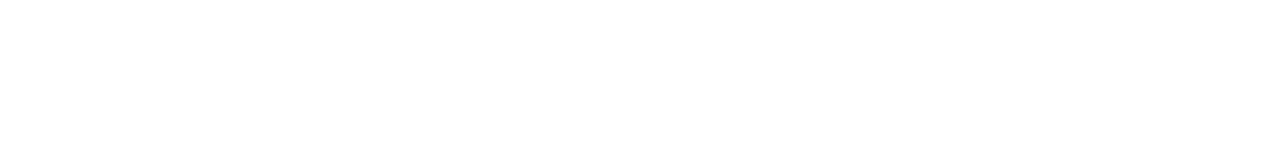
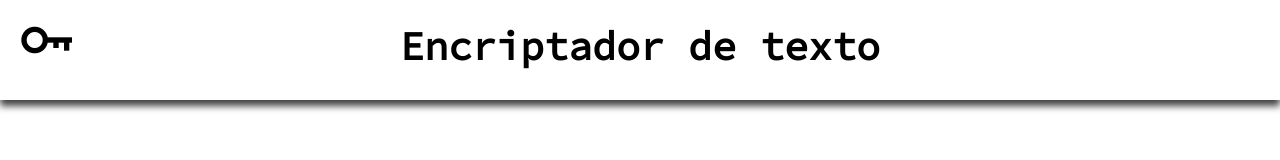
Before and after one commit to Gabriel100201/Encripador-de-texto, a plain HTML site: page index.html in a window 1280 px wide. Drawn offline with nearby package versions, Linux system fonts and the light colour scheme.

Commit message:
Creando Encabezado de la pagina

```diff
--- a/index.html
+++ b/index.html
@@ -1,20 +1,25 @@
 <!DOCTYPE html>
-<html lang="en">
+<html lang="es">
 <head>
     <meta charset="UTF-8">
     <meta http-equiv="X-UA-Compatible" content="IE=edge">
     <meta name="viewport" content="width=device-width, initial-scale=1.0">
 	<link rel="stylesheet" type="text/css" href="style.css">
 	<link rel="stylesheet" type="text/css" href="normalize.css">
+    <link href='https://unpkg.com/boxicons@2.1.2/css/boxicons.min.css' rel='stylesheet'>
+    <link rel="preconnect" href="https://fonts.googleapis.com">
+    <link rel="preconnect" href="https://fonts.gstatic.com" crossorigin>
+    <link href="https://fonts.googleapis.com/css2?family=Source+Code+Pro&display=swap" rel="stylesheet">
     <title>Encriptador de texto</title>
 </head>
 <body>
     <header>
-
+        <nav class="nav-container">
+            <i class='bx bx-key'></i>
+            <h1 class="titulo-pagina">Encriptador de texto</h1>
+        </nav>
     </header>
-
     <main>
-
     </main>
 
     <footer>
--- a/style.css
+++ b/style.css
@@ -0,0 +1,25 @@
+.nav-container{
+    display: inline-block;
+    width: 100%;
+    height: 100px;
+    background-color: #fff;
+    position: fixed;
+	-webkit-box-shadow: 0px 6px 7px 0px rgba(0,0,0,0.75);
+	-moz-box-shadow: 0px 6px 7px 0px rgba(0,0,0,0.75);
+	box-shadow: 0px 6px 7px 0px rgba(0,0,0,0.75);
+    text-align: center;
+}
+i {
+    position: absolute;
+    top: 0px;
+    left: 0px;
+    font-size: 8vh;
+    padding: 1vh;
+    padding-left: 2vh;
+}
+.titulo-pagina{
+    display: inline-block;
+    font-family: 'Source Code Pro', monospace;
+    margin-top: 23px;
+    font-size: 40px;
+}
```
